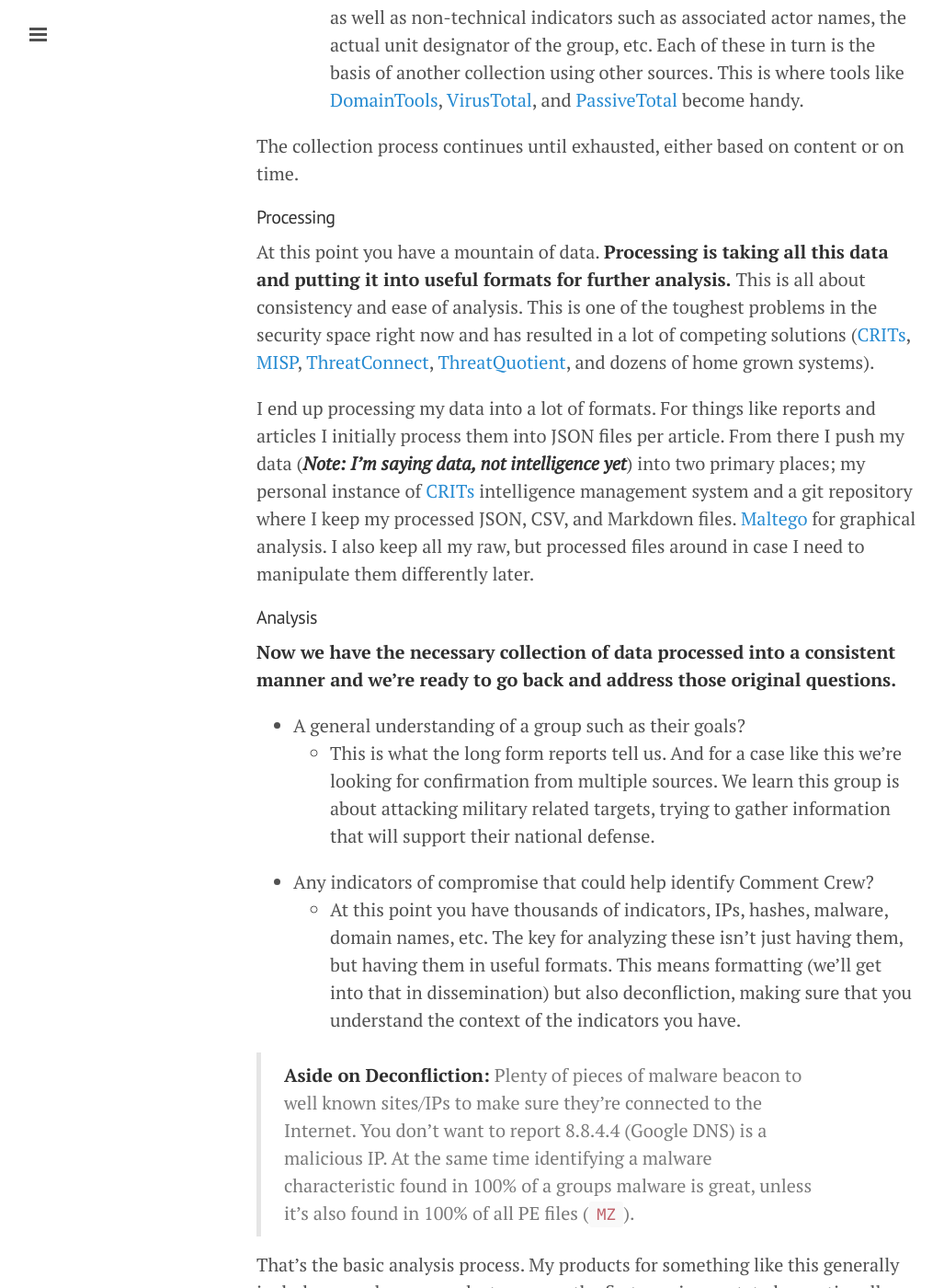
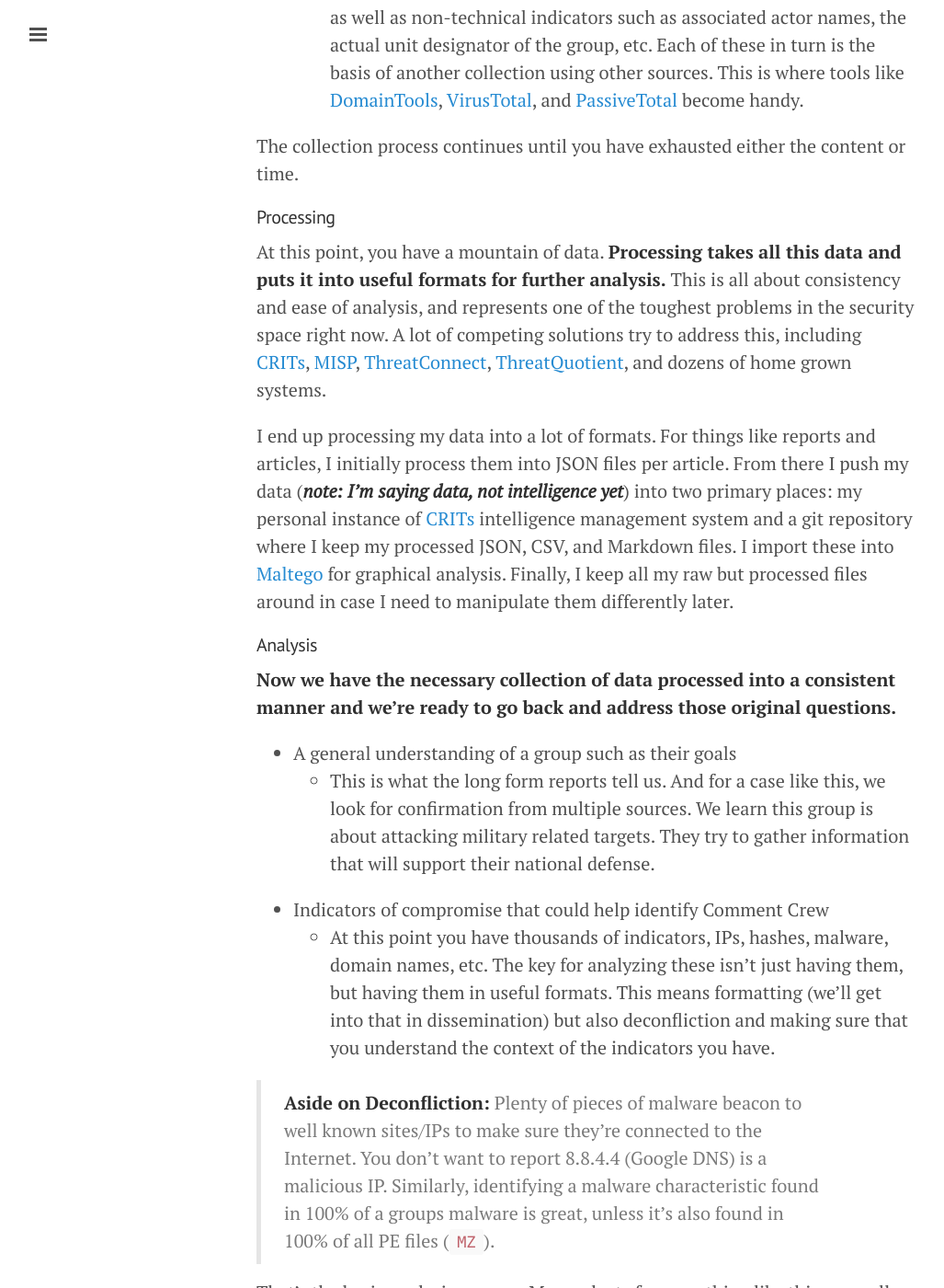
Before and after one commit to sroberts/sroberts.github.io, a Jekyll site: the page built from _posts/2015-02-16-cycles-intelligence.md, in a window 1280 px wide and 1400 px high, scrolled down 2759 px. Shown: the whole window at 92% size, without its empty margins (1-1028 px from the left). Built offline with Jekyll 4.4.1, drawn with Linux system fonts in a browser that asks for light colours; nearby versions of some CDN libraries; some of the changed text lies outside the part shown.

Commit message:
First pass to smooth out a bit more of the language

````diff
--- a/_posts/2015-02-16-cycles-intelligence.md
+++ b/_posts/2015-02-16-cycles-intelligence.md
@@ -3,7 +3,7 @@
 title: Intelligence Concepts - The Intelligence Cycle
 ---
 
-I can't talk about important intelligence concepts for security without talking about the grand daddy, the original: the Intelligence Cycle. This should be great discussion fodder for anyone who has to talk to someone who claims they're selling some form of _Threat Intelligence_ product, given in most cases they seem to be using the phrase in place of the word _smart_. __Intelligence vs smart couldn't be farther from the truth.__
+I can't talk about important intelligence concepts for security without talking about the grand daddy, the original: the Intelligence Cycle. This should be great discussion fodder for anyone who has to talk to someone claiming to sell some form of _Threat Intelligence_ product. In most cases, they seem to be using the phrase in place of the word _smart_. __Intelligence vs smart couldn't be farther from the truth.__
 
 ## [The Intelligence Cycle](https://www.cia.gov/kids-page/6-12th-grade/who-we-are-what-we-do/the-intelligence-cycle.html)
 
@@ -13,78 +13,78 @@
 
 ## In Incident Response
 
-For the last two or so years the security industry has been all about "Threat Intelligence" with almost no idea what the word _intelligence_ actually means. Companies using the word _intelligence_ are trying to say something involves an intelligent concept. Some of these technologies are innovative and beneficial, but they aren't intelligence. The desire is to cash in on the current (and ambiguous) _threat intelligence_ trend and thus everything is _intelligence_.
+For the last two or so years, the security industry has been all about "Threat Intelligence" &mdash; with almost no idea what the word _intelligence_ actually means. Companies using the word _intelligence_ often seem to say that something involves an intelligent concept. Some of these technologies are innovative and beneficial, but they aren't intelligence. The desire is to cash in on the current (and ambiguous) _threat intelligence_ trend and thus everything is _intelligence_.
 
-Vendors are selling data feeds, management platforms, actor reports, vulnerability centric reports, and tools, but none of these are intelligence. In every case they are a piece, often important pieces, but not a whole. The whole of threat intelligence takes tools, data sources, people, and processes dedicated to collecting in all those inputs and contextualizing them by working through the intelligence process.
+Vendors sell data feeds, management platforms, actor reports, vulnerability-centric reports, and tools, but none of these are intelligence. In every case they are a piece (often important pieces) but not the whole. The whole of threat intelligence takes tools, data sources, people, and processes dedicated to collecting all of those inputs. It then contextualizes them by working through the intelligence process.
 
 ### A Walk Through the Intelligence Cycle
 
-I track groups for my own interest and work through this cycle often. In this case we're going to walk through this cycle the way I would for one of the more infamous groups out there; the infamous [Comment Crew](http://en.wikipedia.org/wiki/PLA_Unit_61398) aka [APT1](https://www.mandiant.com/blog/mandiant-exposes-apt1-chinas-cyber-espionage-units-releases-3000-indicators/).
+I track groups for my own interest and work through this cycle often. In this case, we're going to walk through this cycle the way I would for one of the more well-known groups out there: the infamous [Comment Crew](http://en.wikipedia.org/wiki/PLA_Unit_61398) aka [APT1](https://www.mandiant.com/blog/mandiant-exposes-apt1-chinas-cyber-espionage-units-releases-3000-indicators/).
 
 #### Direction
-__First we have to set the parameters of what questions we're trying to answer.__ When I'm doing my personal research I generally have two goals:
+__First we have to set the parameters of the questions we will try to answer.__ In my personal research, I generally have two goals:
 
-- A general understanding of a group such as their  goals.
+- A general understanding of a group, such as their goals and methods.
 - Any indicators of compromise that could help me identify this group.
 
 #### Collection
 
-__Collection is the process of gathering as much information as you can that can help answer the questions posed in direction.__ My first thought with groups like is to create a series of search terms or known data point to start our collection of of.
+__Collection is the process of gathering as much information as you can that can help answer the questions posed in the direction.__ My first thought with groups like this is to create a series of search terms or known data points to start our collection.
 
 > __Aside:__ The most difficult data point to gather at the start of an investigation is all the potential reference terms for a specific group. Comment Crew is also called _Soy Sauce_, _ShadyRat_, _WebC2_, _GIF89a_, _APT1_, _Comment Panda_, and their Military Unit Cover Designator _Unit 61398_. I'm stunned how often I've missed information about an actor just because I was too focused on the wrong name.
 
-From there we have a couple common sources:
+From there we have a couple of common sources:
 
 - Google
-    - It's amazing what you can find going through articles & blog posts. You'll want to store all the, though watch out; the current tech media is rife with republishing all over the place.
+    - It's amazing what you can find going through articles & blog posts. You'll want to store all of it. Watch out, though, as the current tech media is rife with republishing all over the place.
 - Vendor Information
-    - In the case of Comment Crew they were the focus of the most [<i class="fa fa-file-pdf-o"></i> prolific single vendor report in security community history](http://intelreport.mandiant.com/Mandiant_APT1_Report.pdf). This of course merited a walk through with a fine tooth comb, but so did the follow on reports as well.
+    - In the case of Comment Crew, they were the focus of the most [<i class="fa fa-file-pdf-o"></i> prolific single vendor report in security community history](http://intelreport.mandiant.com/Mandiant_APT1_Report.pdf). This of course merited a walk through with a fine-tooth comb, but so did the follow on reports.
 - Re-Analyzing Information
-    - From this point there's a whole [<i class="fa fa-file-archive-o"></i> new series indicators of compromise](http://intelreport.mandiant.com/Mandiant_APT1_Report_Appendix.zip) as well as non-technical indicators such as associated actor names, the actual unit designator of the group, etc. Each of these in turn is the basis of another collection using other sources. This is where tools like [DomainTools](http://www.domaintools.com/), [VirusTotal](https://www.virustotal.com/), and [PassiveTotal](https://www.passivetotal.org/) become handy.
+    - From this point there's a whole [<i class="fa fa-file-archive-o"></i>new series indicators of compromise](http://intelreport.mandiant.com/Mandiant_APT1_Report_Appendix.zip), as well as non-technical indicators such as associated actor names, the actual unit designator of the group, etc. Each of these in turn is the basis of another collection using other sources. This is where tools like [DomainTools](http://www.domaintools.com/), [VirusTotal](https://www.virustotal.com/), and [PassiveTotal](https://www.passivetotal.org/) become handy.
 
-The collection process continues until exhausted, either based on content or on time.
+The collection process continues until you have exhausted either the content or time.
 
 #### Processing
 
-At this point you have a mountain of data. __Processing is taking all this data and putting it into useful formats for further analysis.__ This is all about consistency and ease of analysis. This is one of the toughest problems in the security space right now and has resulted in a lot of competing solutions ([CRITs](http://crits.github.io/), [MISP](http://www.misp-project.org/), [ThreatConnect](http://threatconnect.com/), [ThreatQuotient](https://www.threatq.com/), and dozens of home grown systems).
+At this point, you have a mountain of data. __Processing takes all this data and puts it into useful formats for further analysis.__ This is all about consistency and ease of analysis, and represents one of the toughest problems in the security space right now. A lot of competing solutions try to address this, including [CRITs](http://crits.github.io/), [MISP](http://www.misp-project.org/), [ThreatConnect](http://threatconnect.com/), [ThreatQuotient](https://www.threatq.com/), and dozens of home grown systems.
 
-I end up processing my data into a lot of formats. For things like reports and articles I initially process them into JSON files per article. From there I push my data (___Note: I'm saying data, not intelligence yet___) into two primary places; my personal instance of [CRITs](http://crits.github.io/) intelligence management system and a git repository where I keep my processed JSON, CSV, and Markdown files. [Maltego](https://www.paterva.com/web6/products/maltego.php) for graphical analysis. I also keep all my raw, but processed files around in case I need to manipulate them differently later.
+I end up processing my data into a lot of formats. For things like reports and articles, I initially process them into JSON files per article. From there I push my data (___note: I'm saying data, not intelligence yet___) into two primary places: my personal instance of [CRITs](http://crits.github.io/) intelligence management system and a git repository where I keep my processed JSON, CSV, and Markdown files. I import these into [Maltego](https://www.paterva.com/web6/products/maltego.php) for graphical analysis. Finally, I keep all my raw but processed files around in case I need to manipulate them differently later.
 
 #### Analysis
 
 __Now we have the necessary collection of data processed into a consistent manner and we're ready to go back and address those original questions.__
 
-- A general understanding of a group such as their goals?
-    - This is what the long form reports tell us. And for a case like this we're looking for confirmation from multiple sources. We learn this group is about attacking military related targets, trying to gather information that will support their national defense.
-- Any indicators of compromise that could help identify Comment Crew?
-    - At this point you have thousands of indicators, IPs, hashes, malware, domain names, etc. The key for analyzing these isn't just having them, but having them in useful formats. This means formatting (we'll get into that in dissemination) but also deconfliction, making sure that you understand the context of the indicators you have.
+- A general understanding of a group such as their goals
+    - This is what the long form reports tell us. And for a case like this, we look for confirmation from multiple sources. We learn this group is about attacking military related targets. They try to gather information that will support their national defense.
+- Indicators of compromise that could help identify Comment Crew
+    - At this point you have thousands of indicators, IPs, hashes, malware, domain names, etc. The key for analyzing these isn't just having them, but having them in useful formats. This means formatting (we'll get into that in dissemination) but also deconfliction and making sure that you understand the context of the indicators you have.
 
-> __Aside on Deconfliction:__ Plenty of pieces of malware beacon to well known sites/IPs to make sure they're connected to the Internet. You don't want to report 8.8.4.4 (Google DNS) is a malicious IP. At the same time identifying a malware characteristic found in 100% of a groups malware is great, unless it's also found in 100% of all PE files (```MZ```).
+> __Aside on Deconfliction:__ Plenty of pieces of malware beacon to well known sites/IPs to make sure they're connected to the Internet. You don't want to report 8.8.4.4 (Google DNS) is a malicious IP. Similarly, identifying a malware characteristic found in 100% of a groups malware is great, unless it's also found in 100% of all PE files (```MZ```).
 
-That's the basic analysis process. My products for something like this generally include a couple paragraphs to answer the first requirement, to be continually updated, and a group of files detailing the second set of indicators. I could use on one of the major standards for that, such as [STIXX](https://stix.mitre.org/) or [OpenIOC](http://www.openioc.org/), but given at this point they're both difficult to work with and not well adopted I find its easier to stick with open file types like Markdown, JSON, CSV, etc.
+That's the basic analysis process. My products for something like this generally include a couple of paragraphs to answer the first requirement (to be continually updated) and a group of files detailing the second set of indicators. I could use one of the major standards for that, such as [STIX](https://stix.mitre.org/) or [OpenIOC](http://www.openioc.org/), but because at this point they're both difficult to work with and not well adopted, I find its easier to stick with open file types like Markdown, JSON, CSV, etc.
 
 #### Dissemination
 
-The next to last step is dissemination to stakeholders. In a case like this I'm the stakeholder, so I don't need things disseminated as this is a reference set for me. __In the event I was building this for someone else this is the point where I'd pass them information.__
+The next to last step is dissemination to stakeholders. In a case like thi,s I'm the stakeholder, so I don't need things disseminated as this is a reference set for me. __In the event I was building this for someone else, this is the point where I'd pass them information.__
 
 If I was disseminating this data there are things to consider:
 
-- Different stakeholders will need a different format of product
+- Different stakeholders will need a different format of product.
     - Engineers and analysts will want indicators in easy to work with formats (like JSON & CSV). Managers and directors will want shorter briefs, often in prose, and probably as PDFs. Always consider your audience in how you share your data.
-- Operational security of intelligence matters
-    - The TLP method helps, but you have to make sure people will follow through with this. You don't want to do all this work compromised group you're analyzing.
+- Operational security of intelligence matters.
+    - The TLP method helps, but you have to make sure people will follow through with this. You don't want to do all this work only to feed it back to the compromised group you're analyzing.
 
 #### Feedback
 
-Feedback is the simplest part of this whole cycle: __Did you answer the questions posted during direction to the stakeholders satisfaction?__ If yes does this lead to new questions/direction? If no how does this lead to generating a better question or a new series of collections?
+Feedback is the simplest part of this whole cycle: __Did you answer the questions posted during direction to the stakeholders satisfaction?__ If yes, does this lead to new questions/direction? If no, how does this lead to generating a better question or a new series of collections?
 
-This is a tough one to stomach. If you're the stakeholder you're answering to yourself, which makes it difficult to be honest in your assessment. If the stakeholder is someone else this is their chance to judge your work. Brutal honesty with yourself throughout the process is the answer.
+This is a tough one to stomach. If you're the stakeholder, you're answering to yourself, which makes it difficult to be honest in your assessment. If the stakeholder is someone else this is their chance to judge your work. Brutal honesty with yourself throughout the process is the answer.
 
-The other key piece of feedback is how application of the new intelligence you've developed results in even more data. Say you deploy a snort rule for a network string and you get a hit, all the information you can gather around that hit is data to include during the collection phase of your next cycle. We'll talk even more about this integration in my next post on F3EAD.
+The other key piece of feedback is how application of the new intelligence you've developed results in even more data. Say you deploy a Snort rule for a network string and you get a hit. All the information you can gather around that hit is data to include during the collection phase of your next cycle. We'll talk even more about this integration in my next post on F3EAD.
 
 ## Takeaways from the Intelligence Cycle
 
-The intelligence cycle isn't something that gets used day in and day out in DFIR work, but is becoming more and more critical to always have running in the back of your head. Whether evaluating new tools or vendors its important to understand that intelligence isn't just data, it's data processed in a rigorous way to ensure a balanced, well contextualized product. This is to make sure you're making good decisions, not following whatever data is in front of you.
+The intelligence cycle isn't something that gets used day in and day out in DFIR work, but it is becoming more and more critical to always have running in the back of your head. Whether evaluating new tools or vendors, its important to understand that intelligence isn't just data. It's data processed in a rigorous way to ensure a balanced, well-contextualized product. This is to make sure you're making good decisions, not following whatever data is in front of you.
 
 ## More Reading
 - [Wikipedia: Intelligence Cycle](http://en.wikipedia.org/wiki/Intelligence_cycle)
````
